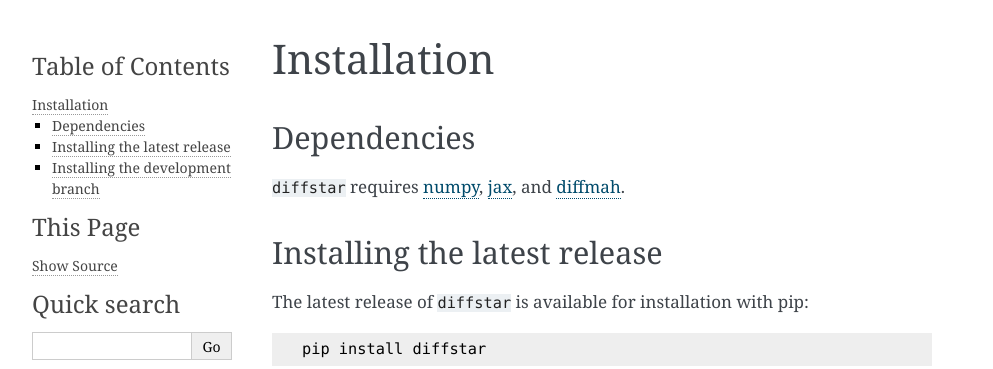
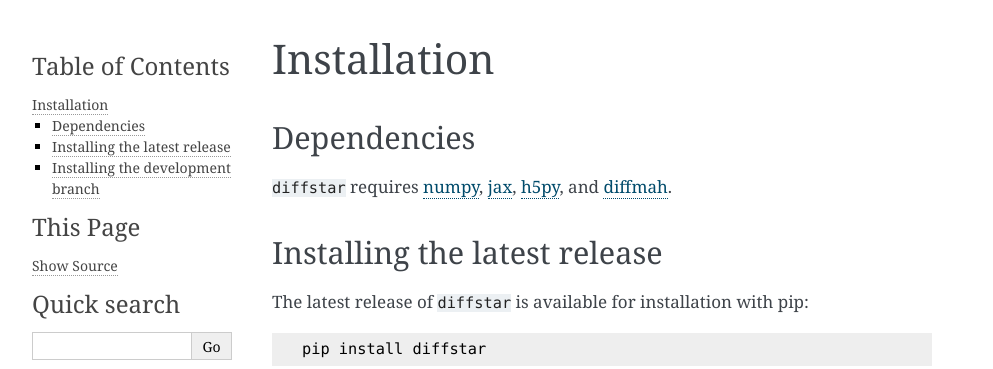
Before and after one commit to ArgonneCPAC/diffstar, a Sphinx documentation site: the page built from docs/source/installation.rst, in a window 1280 px wide. Shown: the top 369 px of the page, without its empty margins (148-1141 px from the left). Built offline with Sphinx 7.4.7, drawn with Linux system fonts in a browser that asks for light colours.

Commit message:
Update requirements for docs

```diff
--- a/docs/source/installation.rst
+++ b/docs/source/installation.rst
@@ -5,7 +5,8 @@ Dependencies
 ------------
 
 ``diffstar`` requires `numpy <https://numpy.org/>`__,
-`jax <https://jax.readthedocs.io/en/latest/>`__, and
+`jax <https://jax.readthedocs.io/en/latest/>`__,
+`h5py <https://docs.h5py.org/en/stable/>`__, and
 `diffmah <https://github.com/ArgonneCPAC/diffmah/>`__.
 
 Installing the latest release
--- a/docs/source/requirements.txt
+++ b/docs/source/requirements.txt
@@ -5,3 +5,5 @@ sphinx-copybutton
 numpy
 jax
 jaxlib
+diffmah
+h5py
```
